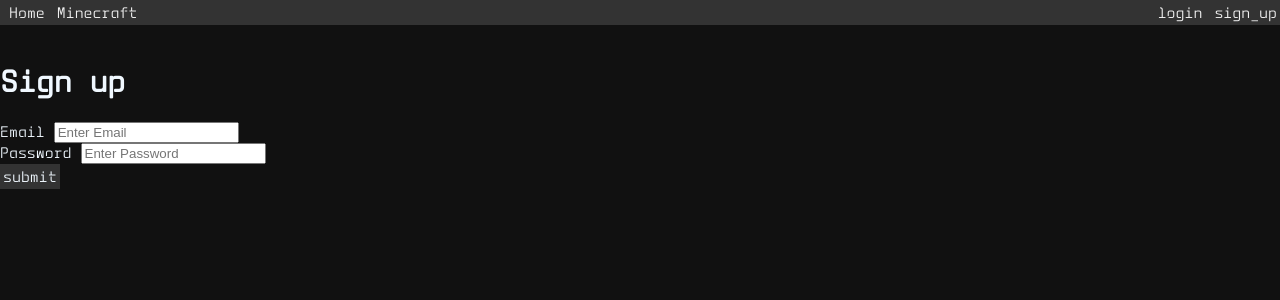
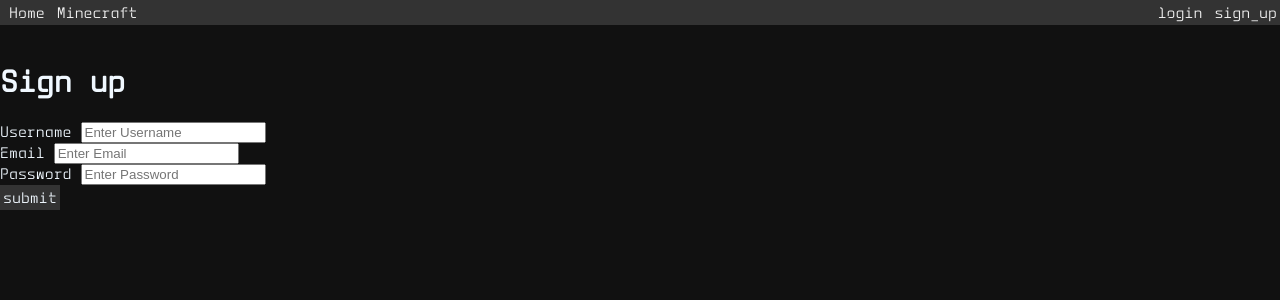
Before and after one commit to SYLater/laternerd-website, a Flask app: page /sign_up in a window 1280 px wide. Shown: the top 300 px of the page. Run offline with Flask 2, Linux system fonts and the light colour scheme; some libraries are stand-ins or nearby versions.

Commit message:
added username&Email

```diff
--- a/website/auth.py
+++ b/website/auth.py
@@ -39,6 +39,7 @@ def sign_up():
     if request.method == 'POST':
         Email = request.form.get('Email')
         password = request.form.get('password')
+        username = request.form.get('username')
 
 
         user = User.query.filter_by(Email=Email).first()
@@ -46,10 +47,12 @@ def sign_up():
             flash('Email already exists.', category='error')
         elif len(Email) < 4:
             flash('Email must be greater than 3 characters.', category='error')
+        elif len(username) < 4:
+            flash('Email must be greater than 3 characters.', category='error')
         elif len(password) < 7:
             flash('Password must be at least 7 characters.', category='error')
         else:
-            new_user = User(Email=Email, password=generate_password_hash(password, method='sha256'))
+            new_user = User(username=username, Email=Email, password=generate_password_hash(password, method='sha256'))
             db.session.add(new_user)
             db.session.commit()
             login_user(new_user, remember=True)
--- a/website/templates/base.html
+++ b/website/templates/base.html
@@ -5,10 +5,10 @@
   <a class="nav-item"><a class="nav-link" id="home" href="/"><span class="link-text">Home</a>
   <a class="nav-item"><a class="nav-link" id="calculator" href="/calculator"><span class="link-text">Minecraft</a>
     {% if user.is_authenticated %}
-    <a class="nav-item"><a class="nav-link" id="user" href="/user"><span class="link-text">Chat</a>
+    <a class="nav-item"><a class="nav-link" id="user" href="/user"><span class="link-text">chat</a>
     <a class="nav-item"><a class="nav-link" id="suggestions" href="/suggestions"><span class="link-text">Suggestions</a>
     <div class="dropdown">
-      <button onclick="myFunction()" class="dropbtn">{{user.Email}}</button>
+      <button onclick="myFunction()" class="dropbtn">{{user.username}}</button>
       <div id="myDropdown" class="dropdown-content">
         <a class="nav-item"><a class="nav-link" id="logout" href="/logout"><span class="link-text">Logout</a>
       </div>
--- a/website/templates/home.html
+++ b/website/templates/home.html
@@ -12,7 +12,7 @@
       <ul>
         <li>Changed how user data is saved(No one can access it and passwords are encrypted)</li>
         <li>Chat text-box is now readonly</li>
-        <li>Changed signup/login from username to email(for future features)</li>
+        <li>Added username & email to signup/login page (for future features)</li>
         <li>Added suggestions page</li>
       </ul>
     </body>
--- a/website/templates/sign_up.html
+++ b/website/templates/sign_up.html
@@ -4,6 +4,16 @@
 <h1>Sign up</h1>
 
 <form method="POST">
+    <div class="form-group">
+        <label for="username">Username</label>
+        <input
+         type="text"
+         name="username"
+         id="username"
+         class="form-control"
+         placeholder="Enter Username"
+         />
+        </div>
     <div class="form-group">
     <label for="Email">Email</label>
     <input
```
